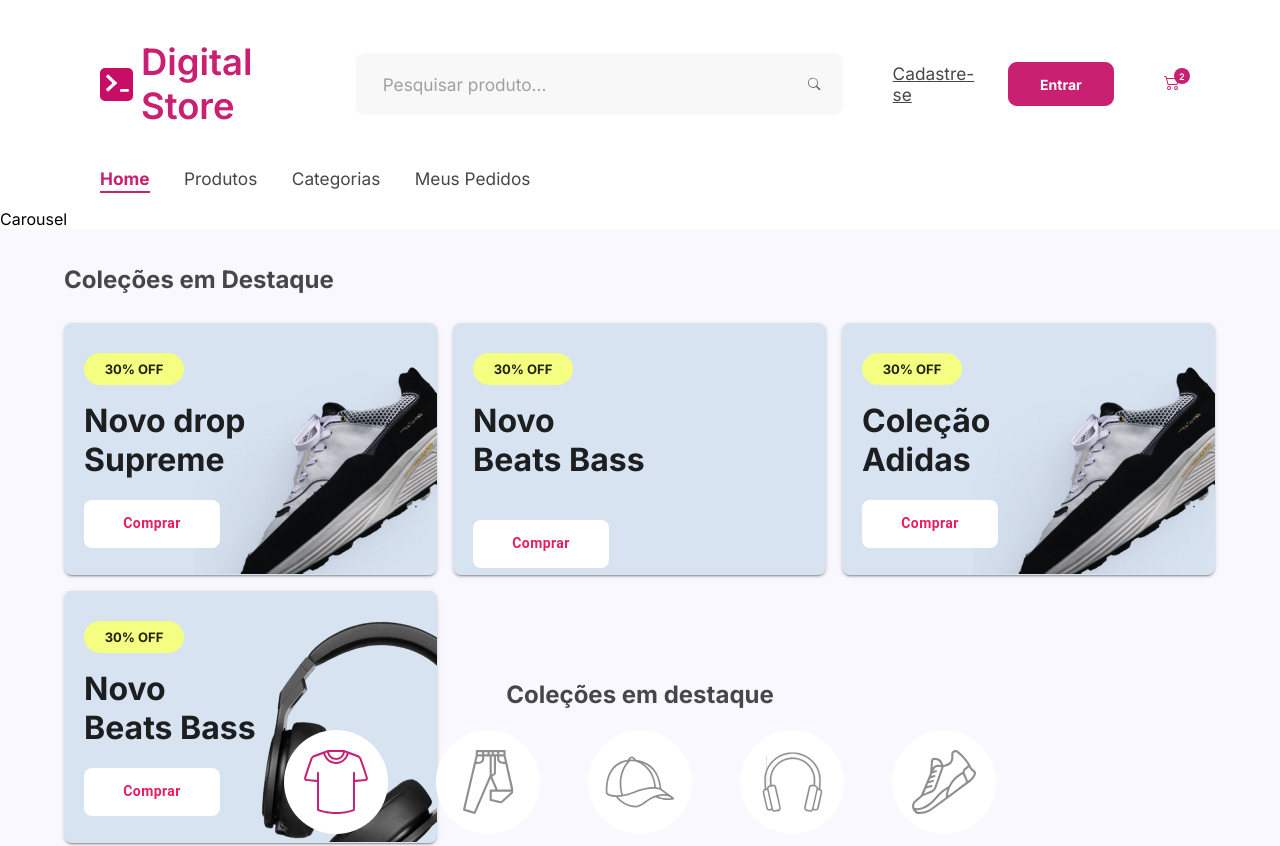
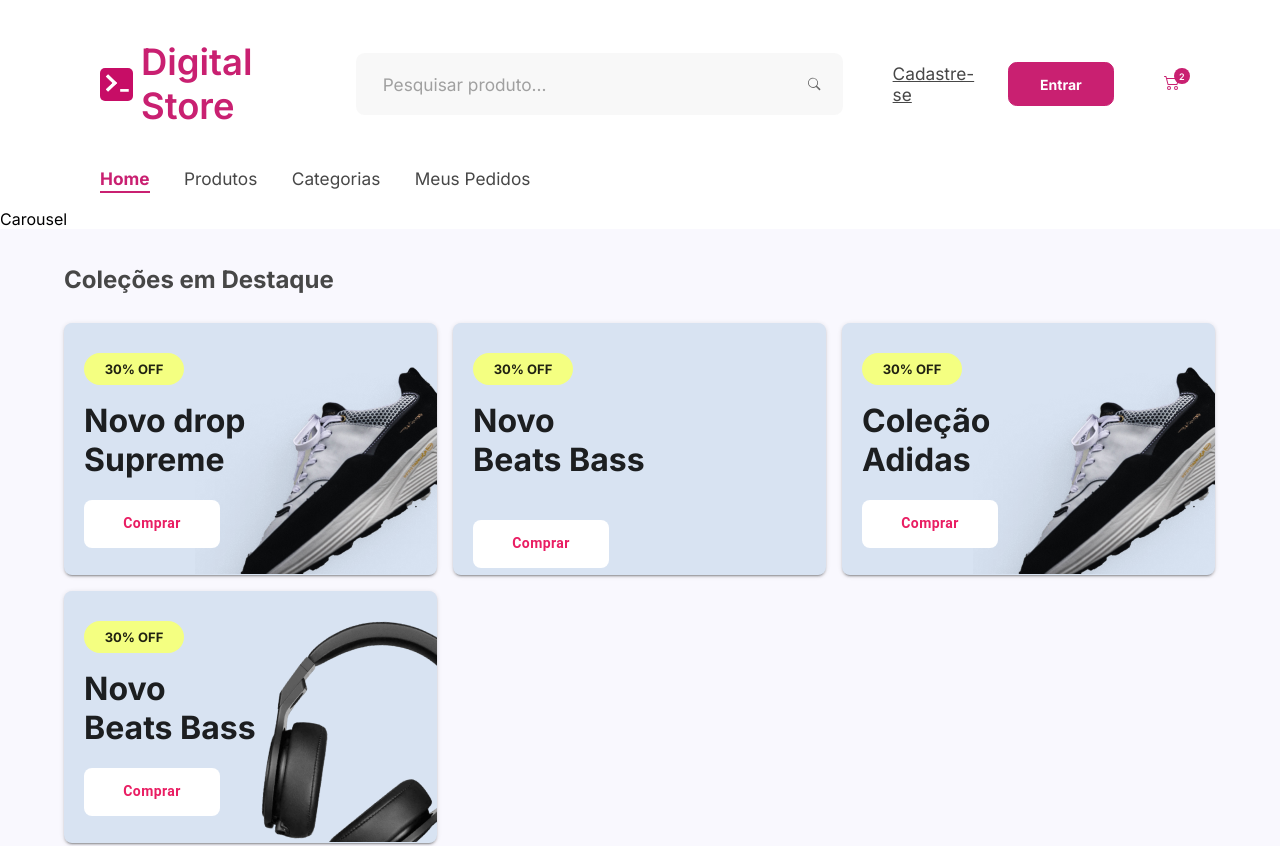
Before and after one commit to CarolinaVirginio/projeto-final-front, a React (Create React App) app: page / in a window 1280 px wide. Shown: the top 846 px of the page. Built offline with nearby package versions, Linux system fonts and the light colour scheme.

Commit message:
Removendo altura fixa (height) do arquivo de estilos da pasta ColecoesDestaque.

```diff
--- a/src/components/ColecoesDestaque/styles.css
+++ b/src/components/ColecoesDestaque/styles.css
@@ -23,7 +23,6 @@
 }
 #ColecoesDestaque .Container {
     background-color: #F9F8FE;
-    height: 432px;
     margin-top: 0;
 
 }
```
